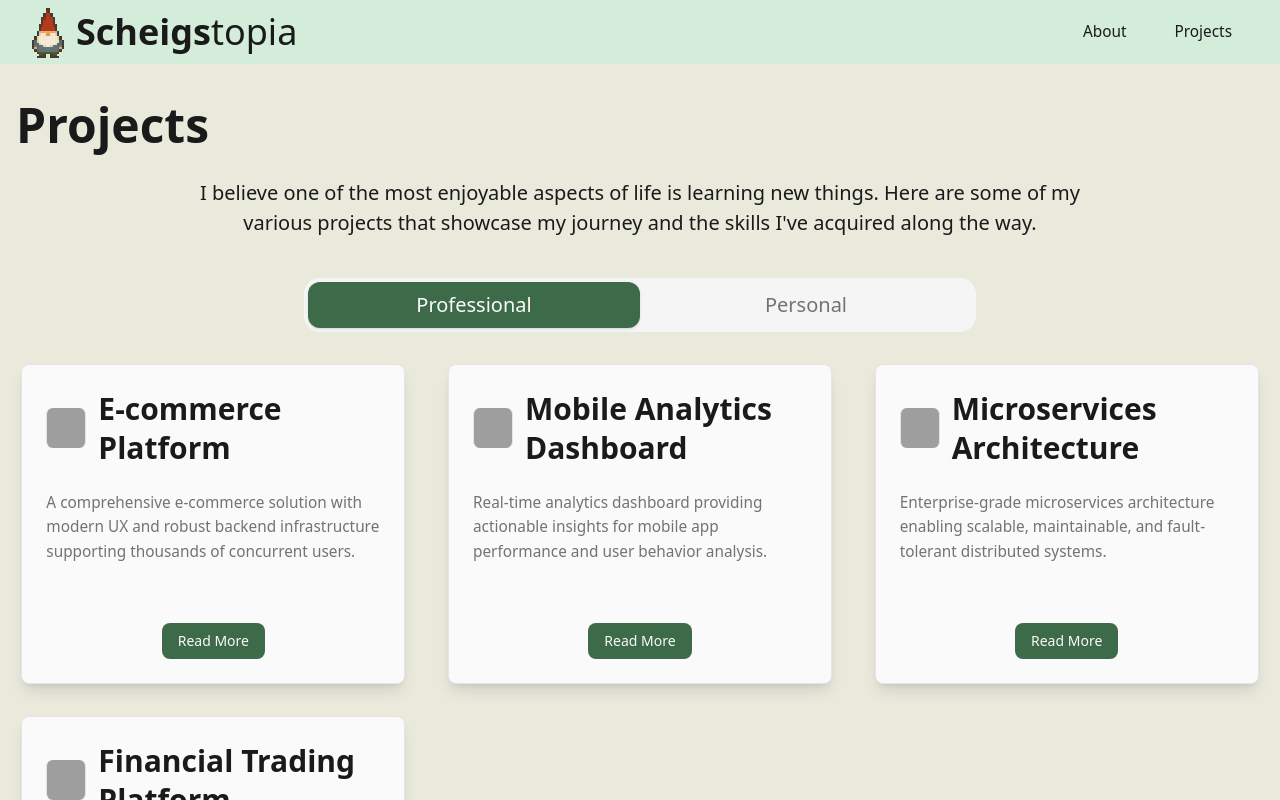
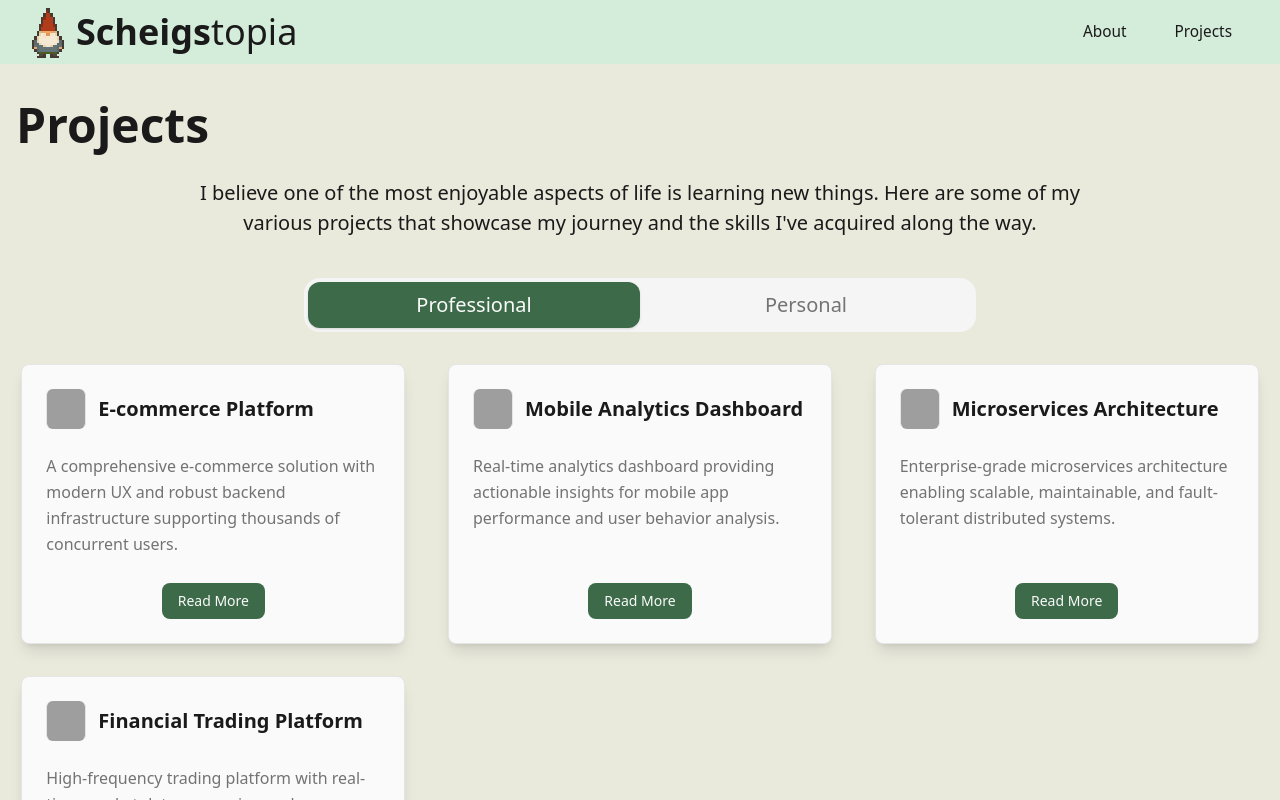
Before and after one commit to dscheigs/scheigstopia, a Next.js app: page /projects in a window 1280 px wide. Shown: the top 800 px of the page. Built offline with nearby package versions, Linux system fonts and the light colour scheme; grey boxes are pictures that could not be loaded.

Commit message:
fix: overflow issue in read more button on project card

```diff
--- a/src/components/ui/ProjectCard.tsx
+++ b/src/components/ui/ProjectCard.tsx
@@ -19,7 +19,7 @@ export default function ProjectCard({ project }: ProjectCardProps) {
     };
 
     return (
-        <div className="relative w-full max-w-sm mx-auto group h-80">
+        <div className="relative w-full max-w-sm mx-auto group min-h-70 h-auto">
             {/* Card Container */}
             <div className="relative w-full h-full hover:scale-105 transition-transform duration-300">
                 <div className="w-full h-full bg-surface-minimal border border-border-minimal rounded-lg p-6 shadow-lg hover:shadow-xl transition-shadow duration-300">
@@ -39,14 +39,14 @@ export default function ProjectCard({ project }: ProjectCardProps) {
                                     )}
                                 </span>
                             </div>
-                            <h3 className="text-heading font-semibold text-foreground">
+                            <h3 className="text-base sm:text-lg md:text-xl font-semibold text-foreground leading-tight">
                                 {projectName}
                             </h3>
                         </div>
 
                         {/* Brief Description */}
                         <div className="flex-1">
-                            <p className="text-body text-text-minimal leading-relaxed">
+                            <p className="text-sm sm:text-base text-text-minimal leading-relaxed">
                                 {briefDescription}
                             </p>
                         </div>
```
